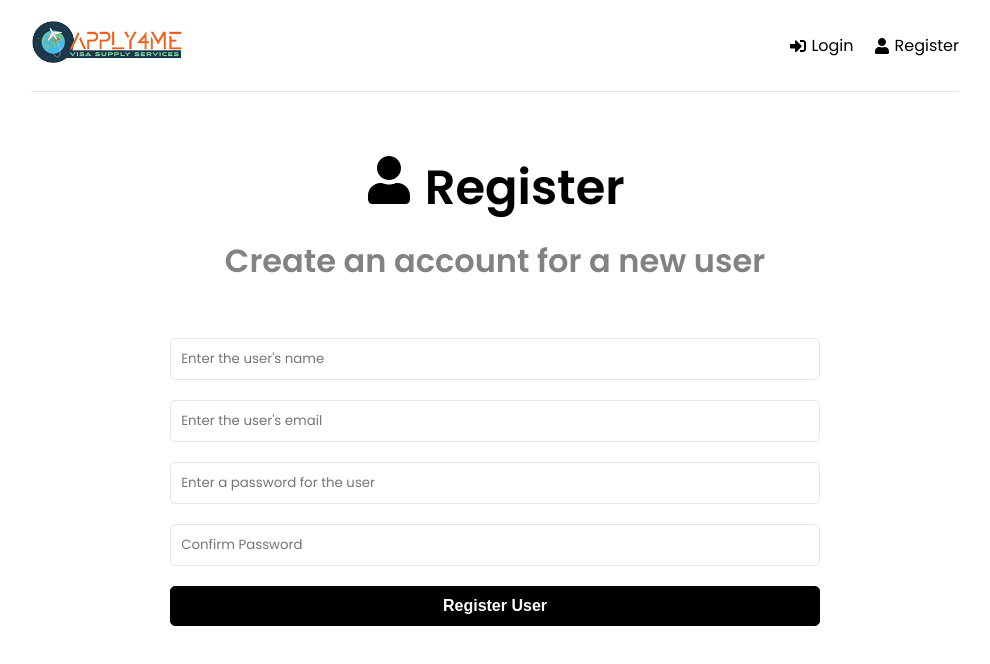
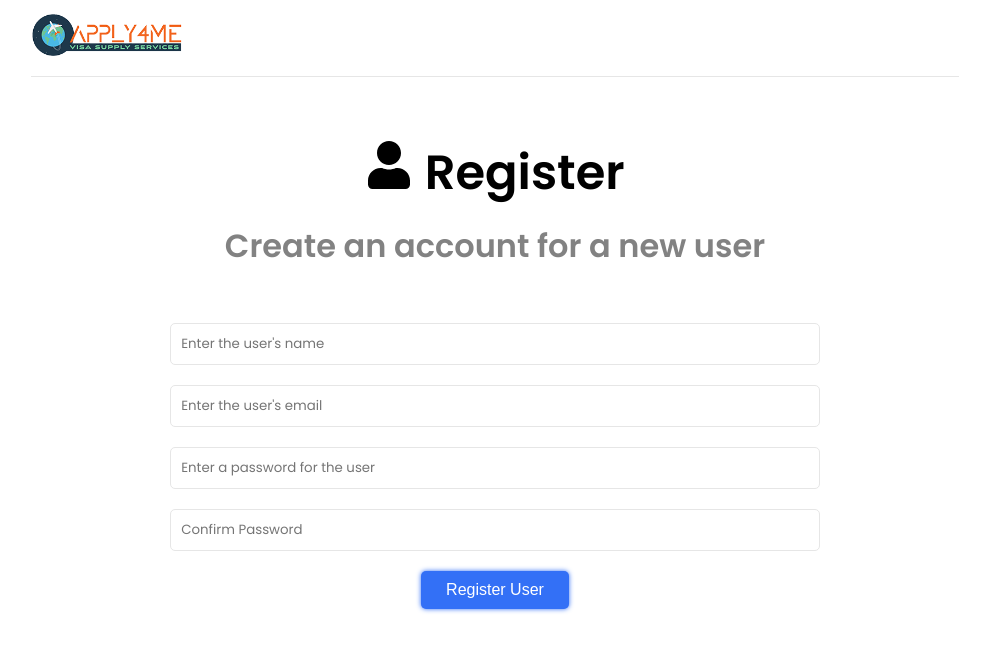
Before and after one commit to dewanwakilahmed/apply-4-me, a React (Create React App) app in the folder client/web-app/: page /register in a window 1280 px wide. Shown: the top 664 px of the page, without its empty margins (145-1135 px from the left). Built offline with nearby package versions, Linux system fonts and the light colour scheme.

Commit message:
Added Button Blue

```diff
--- a/client/web-app/src/components/Header.jsx
+++ b/client/web-app/src/components/Header.jsx
@@ -37,18 +37,7 @@ const Header = () => {
             </button>
           </li>
         ) : (
-          <>
-            <li>
-              <Link to="/" className="nav-link">
-                <FaSignInAlt /> Login
-              </Link>
-            </li>
-            <li>
-              <Link to="/register" className="nav-link">
-                <FaUser /> Register
-              </Link>
-            </li>
-          </>
+          <></>
         )}
       </ul>
     </header>
--- a/client/web-app/src/index.css
+++ b/client/web-app/src/index.css
@@ -62,7 +62,7 @@ h3 {
   display: flex;
   justify-content: space-between;
   align-items: center;
-  padding: 20px 0;
+  padding: 12.5px 0;
   border-bottom: 1px solid #e6e6e6;
   margin-bottom: 60px;
 }
@@ -131,6 +131,10 @@ h3 {
 
 .form-group {
   margin-bottom: 10px;
+  display: flex;
+  flex-direction: column;
+  justify-content: center;
+  align-items: center;
 }
 
 .form-group input,
@@ -151,19 +155,31 @@ h3 {
 }
 
 .btn {
-  padding: 10px 20px;
-  border: 1px solid #000;
+  padding: 10px 25px;
+  border: none;
+  outline: none;
   border-radius: 5px;
-  background: #000;
-  color: #fff;
   font-size: 16px;
-  font-weight: 700;
+  font-weight: 500;
   cursor: pointer;
   text-align: center;
-  appearance: button;
   display: flex;
   align-items: center;
   justify-content: center;
+}
+
+.btn-blue {
+  background-color: #3370f6;
+  color: #fff;
+  box-shadow: 0px 0px 5px 0px #3370f6;
+  -webkit-box-shadow: 0px 0px 5px 0px #3370f6;
+  -moz-box-shadow: 0px 0px 5px 0px #3370f6;
+}
+
+.btn-blue:hover {
+  box-shadow: 0px 0px 10px 0px #3370f6;
+  -webkit-box-shadow: 0px 0px 10px 0px #3370f6;
+  -moz-box-shadow: 0px 0px 10px 0px #3370f6;
 }
 
 .btn svg {
@@ -175,14 +191,10 @@ h3 {
   color: #000;
 }
 
-.btn-block {
+/* .btn-block {
   width: 100%;
   margin-bottom: 20px;
-}
-
-.btn:hover {
-  transform: scale(0.98);
-}
+} */
 
 .loadingSpinnerContainer {
   position: fixed;
--- a/client/web-app/src/pages/Login.jsx
+++ b/client/web-app/src/pages/Login.jsx
@@ -95,7 +95,7 @@ const Login = () => {
             />
           </div>
           <div className="form-group">
-            <button type="submit" className="btn btn-block">
+            <button type="submit" className="btn btn-blue">
               Login
             </button>
           </div>
--- a/client/web-app/src/pages/Register.jsx
+++ b/client/web-app/src/pages/Register.jsx
@@ -124,7 +124,7 @@ const Register = () => {
             />
           </div>
           <div className="form-group">
-            <button type="submit" className="btn btn-block">
+            <button type="submit" className="btn btn-blue">
               Register User
             </button>
           </div>
```
